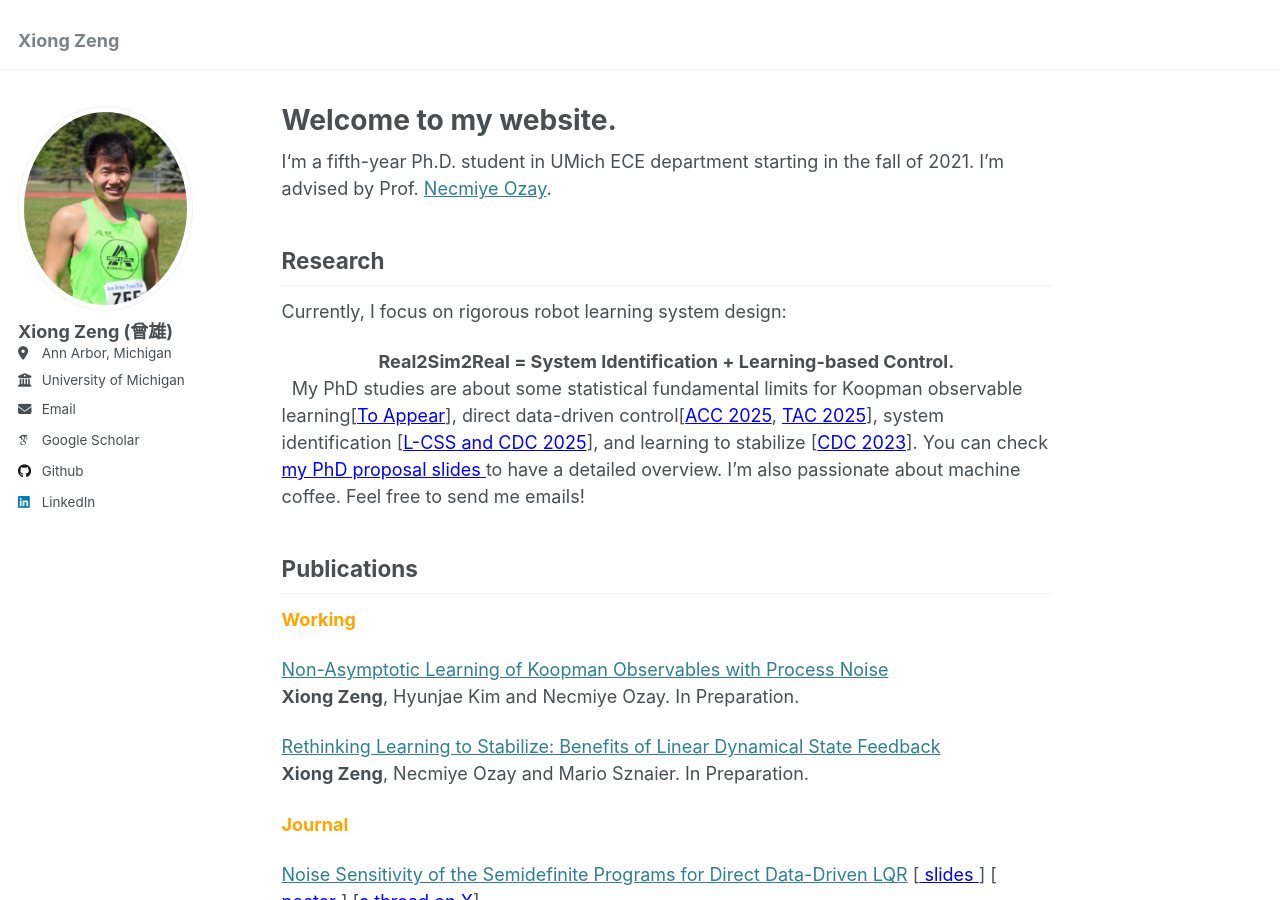
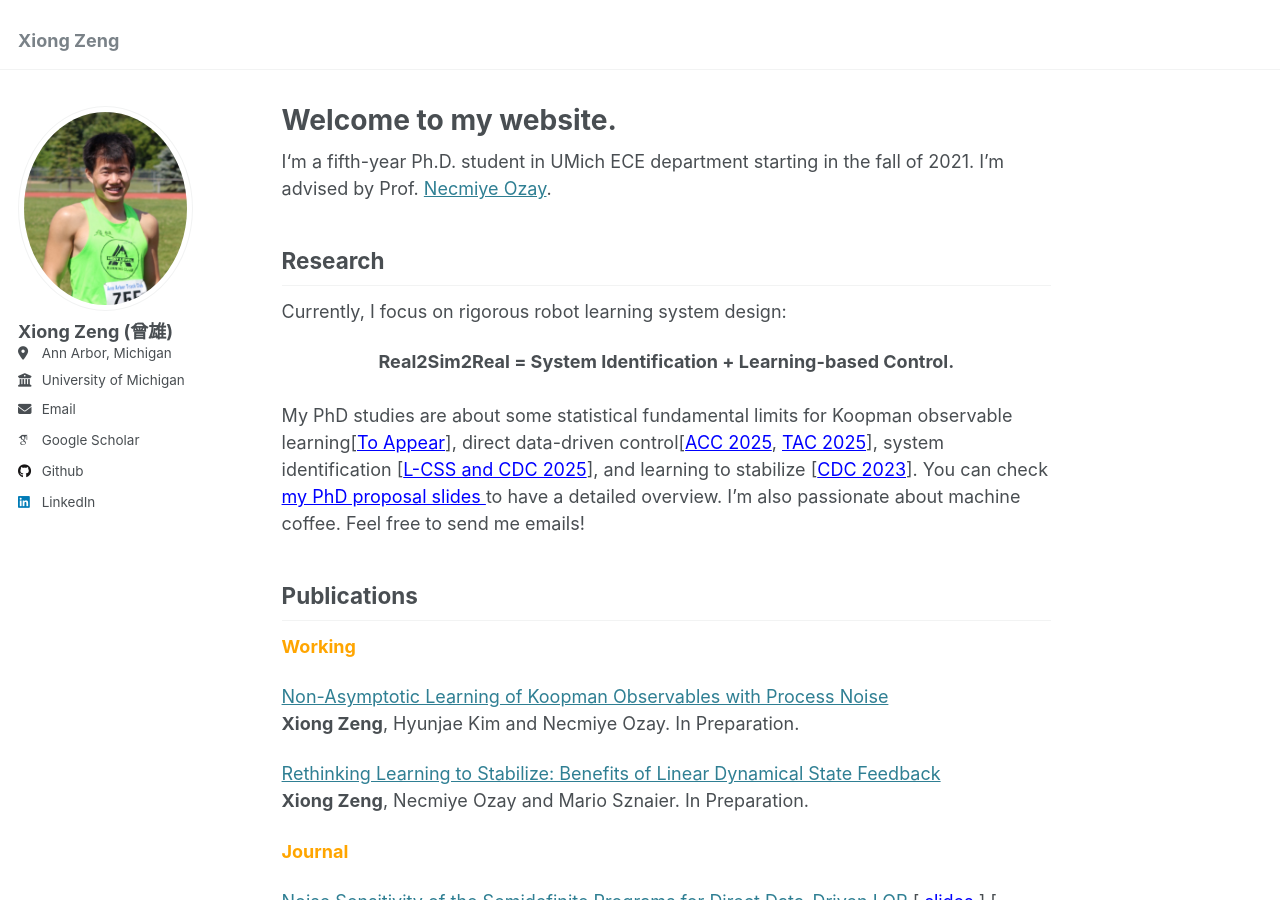
Before and after one commit to zengxiong111/zengxiong.github.io, a Jekyll site: the page built from _pages/about.md, in a window 1280 px wide and 900 px high. Built offline with Jekyll 4.4.1, drawn with Linux system fonts in a browser that asks for light colours; some web fonts are replaced.

Commit message:
Update about.md

```diff
--- a/_pages/about.md
+++ b/_pages/about.md
@@ -14,7 +14,7 @@ I‘m a fifth-year Ph.D. student in UMich ECE department starting in the fall of
 Currently, I focus on rigorous robot learning system design:
 
 <div align="center"><strong>Real2Sim2Real = System Identification + Learning-based Control.</strong></div>
-&nbsp;
+<br>
 My PhD studies are about some statistical fundamental limits for Koopman observable learning[<a href="https://scholar.google.com/citations?user=v4lWTTwAAAAJ&hl=en" style="color: blue;" target="_blank">To Appear</a>], direct data-driven control[<a href="https://web.eecs.umich.edu/~necmiye/pubs/ZengBO_acc25.pdf" style="color: blue;" target="_blank">ACC 2025</a>, <a href="https://arxiv.org/abs/2412.19705" style="color: blue;" target="_blank">TAC 2025</a>], system identification [<a href="https://arxiv.org/abs/2503.16817" style="color: blue;" target="_blank">L-CSS and CDC 2025</a>], and learning to stabilize [<a href="https://arxiv.org/abs/2311.11151" style="color: blue;" target="_blank">CDC 2023</a>].
 You can check <a href="https://github.com/zengxiong111/zengxiong.github.io/releases/download/v1.0/phd_propsoal_Xiong_Zeng_part.pdf"
    target="_blank"
```
